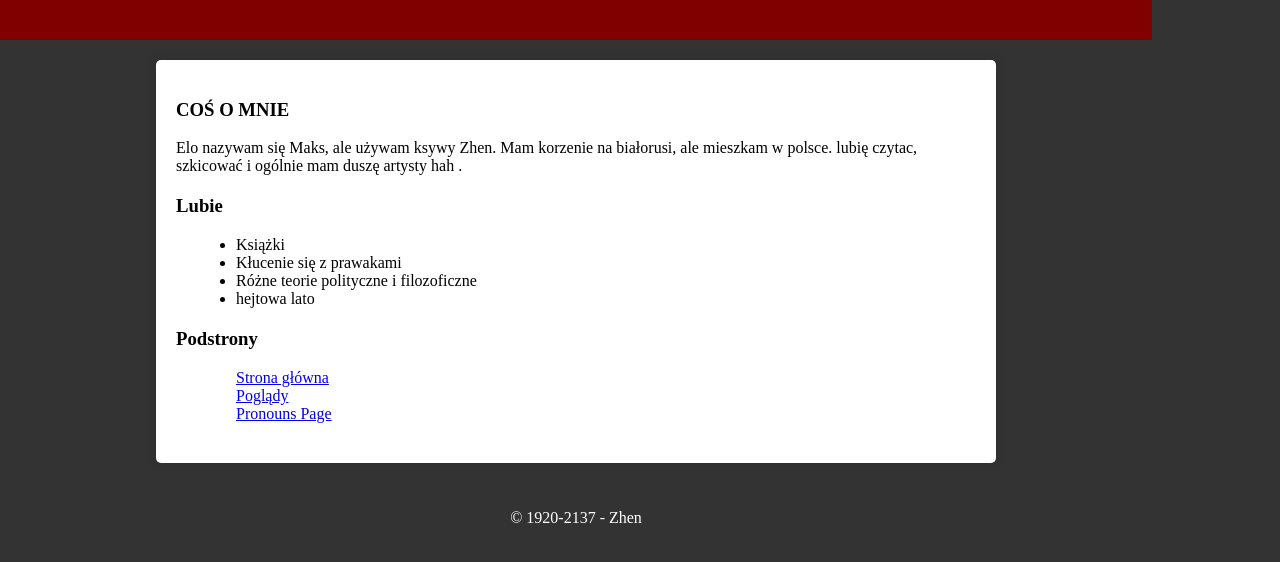
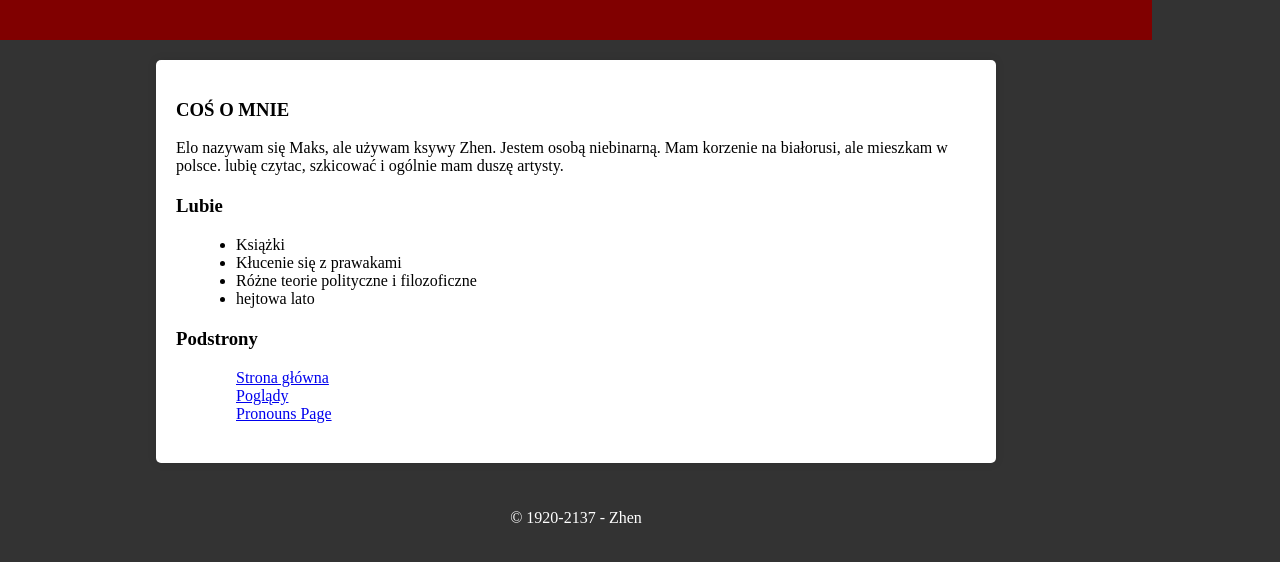
Before and after one commit to 44yerba/1, a plain HTML site: page index.html in a window 1280 px wide. Drawn offline with Linux system fonts and the light colour scheme.

Commit message:
Update index.html

```diff
--- a/index.html
+++ b/index.html
@@ -12,7 +12,7 @@
     <main>
         <section id="about">
             <h3> COŚ O MNIE</h3>
-            <p> Elo nazywam się Maks, ale używam ksywy Zhen. Mam korzenie na białorusi, ale mieszkam w polsce. lubię czytac, szkicować i ogólnie mam duszę artysty hah .</p>
+            <p> Elo nazywam się Maks, ale używam ksywy Zhen. Jestem osobą niebinarną. Mam korzenie na białorusi, ale mieszkam w polsce. lubię czytac, szkicować i ogólnie mam duszę artysty.</p>
         </section>
         <section id="like">
             <h3>Lubie</h3>
```
